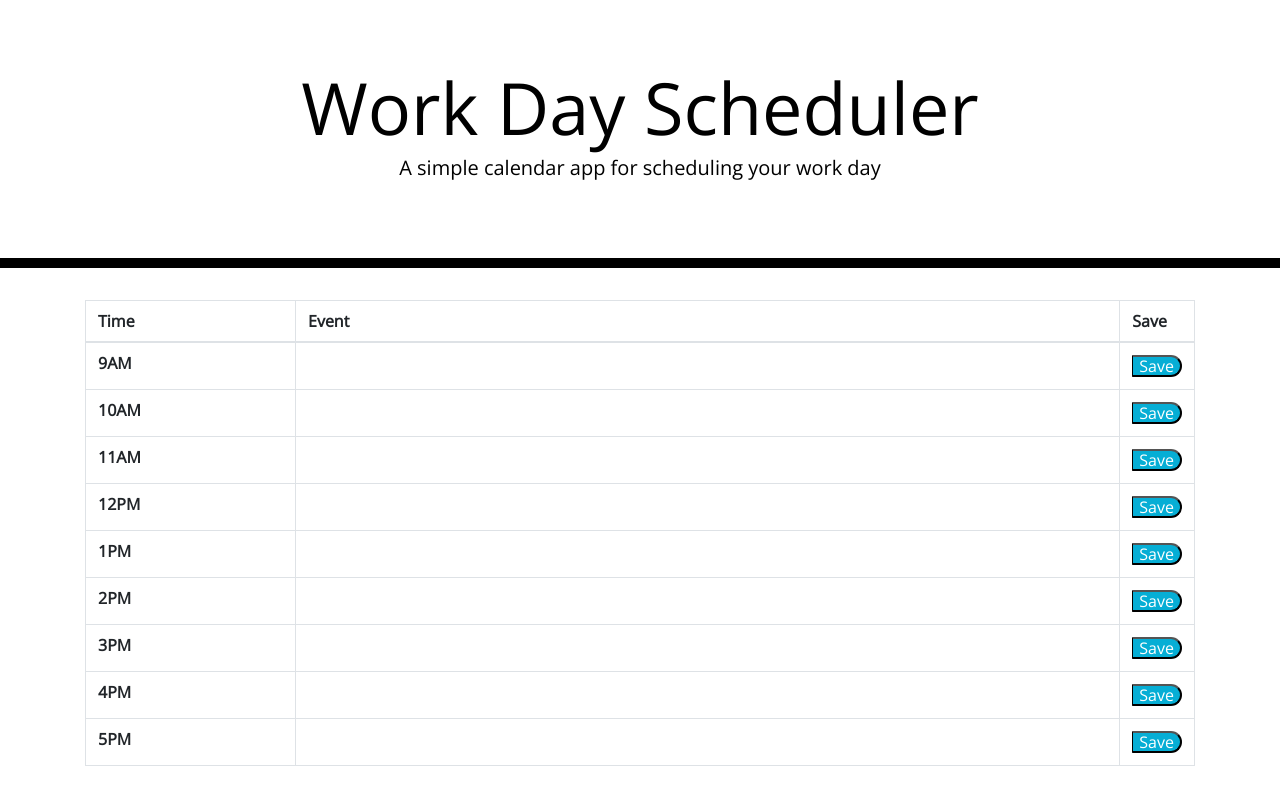
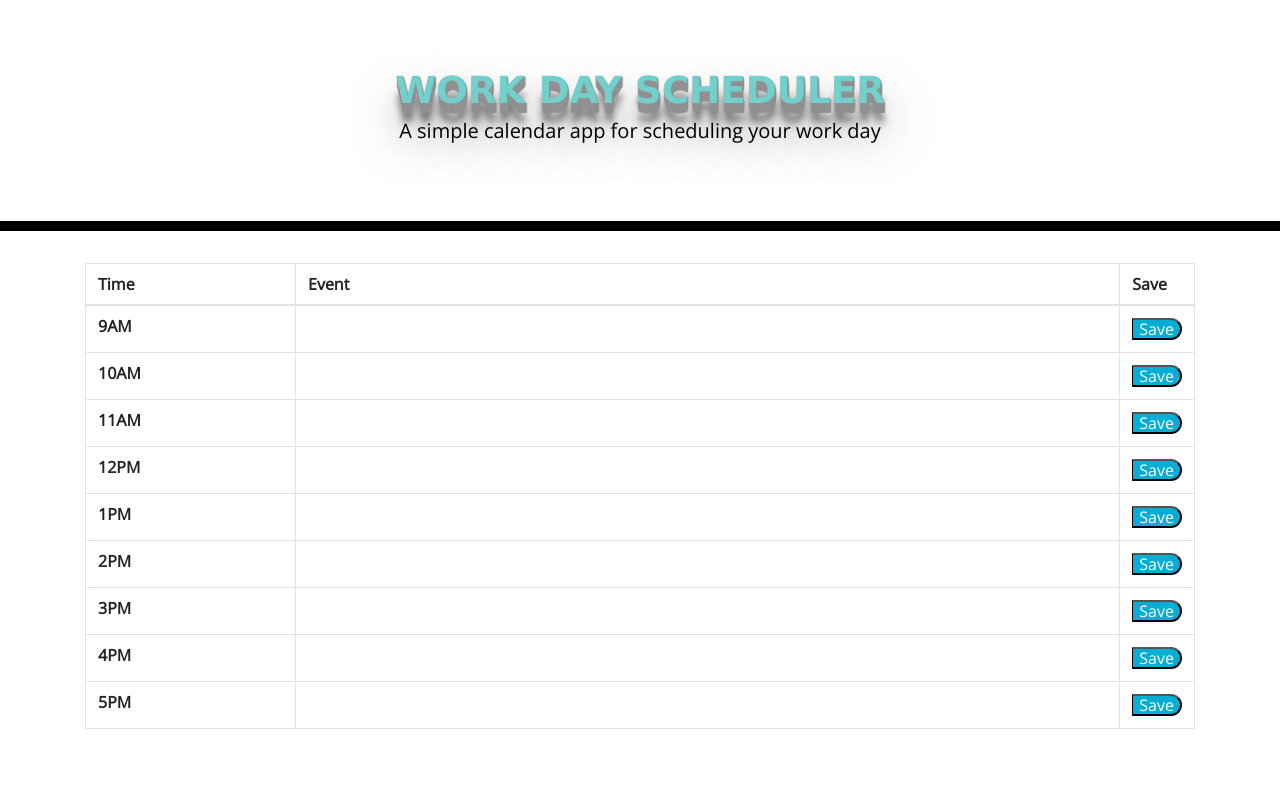
Before and after one commit to ChaseKY/dailyPlanner, a plain HTML site: page index.html in a window 1280 px wide. Drawn offline with nearby package versions, Linux system fonts and the light colour scheme.

Commit message:
edited website title to look fancier

```diff
--- a/index.html
+++ b/index.html
@@ -24,7 +24,7 @@
 
   <body>
     <header class="jumbotron">
-      <h1 class="display-3">Work Day Scheduler</h1>
+      <h1><span class="text">Work Day Scheduler</span></h1>
       <p class="lead">A simple calendar app for scheduling your work day</p>
       <p id="currentDay" class="lead"></p>
     </header>
--- a/style.css
+++ b/style.css
@@ -2,6 +2,29 @@ body {
   font-family: 'Open Sans', sans-serif;
   font-size: 16px;
   line-height: 1;
+}
+
+.text {
+  margin-bottom: 5%;
+  text-transform: uppercase;
+  font-family: verdana;
+  font-size: 28pt;
+  font-weight: 700;
+  color: #73cfcb;
+  text-shadow: 1px 1px 1px #919191,
+      1px 2px 1px #919191,
+      1px 3px 1px #919191,
+      1px 4px 1px #919191,
+      1px 5px 1px #919191,
+      1px 6px 1px #919191,
+      1px 7px 1px #919191,
+      1px 8px 1px #919191,
+      1px 9px 1px #919191,
+      1px 10px 1px #919191,
+  1px 18px 6px rgba(16,16,16,0.4),
+  1px 22px 10px rgba(16,16,16,0.2),
+  1px 25px 35px rgba(16,16,16,0.2),
+  1px 30px 60px rgba(16,16,16,0.4);
 }
 
 textarea {
```
